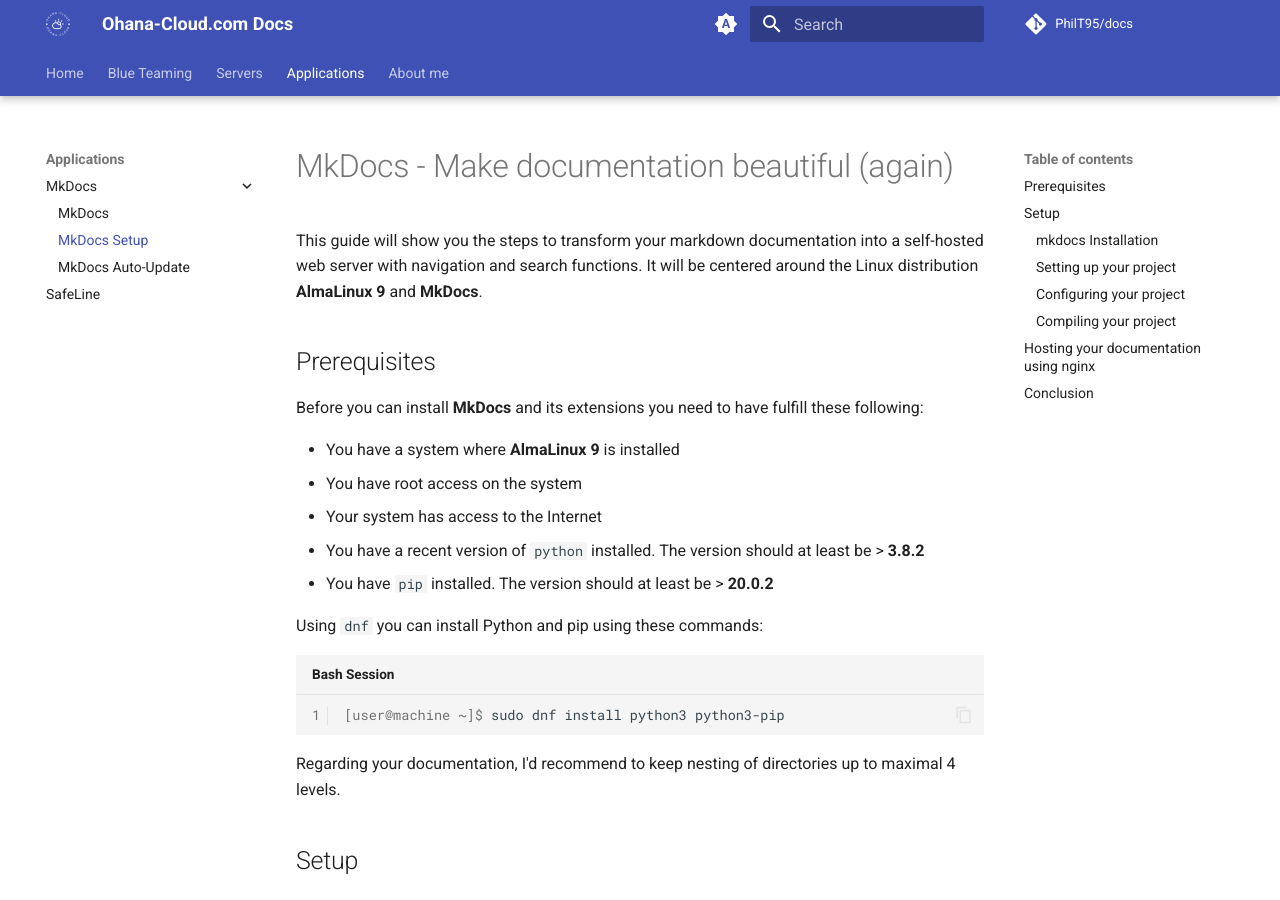
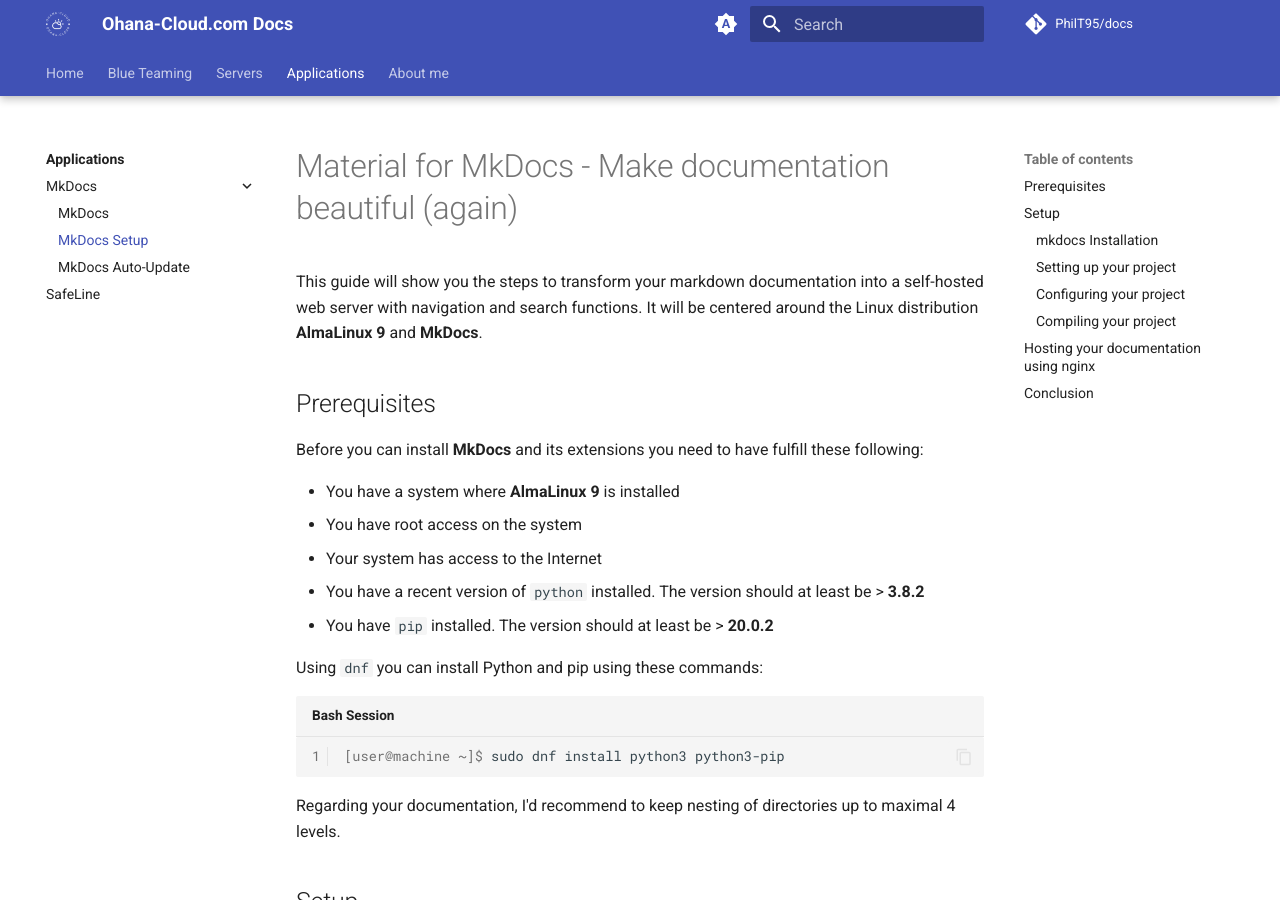
Before and after one commit to PhilT95/athenlyx, an MkDocs documentation site: the page built from docs/applications/mkdocs/mkdocs_setup.md, in a window 1280 px wide and 900 px high. Built offline with MkDocs 1.6.1 and Material for MkDocs 9.7.7, drawn with Linux system fonts in a browser that asks for light colours; plug-ins that fetch from the network failed and are left out; comment, search, counter and statistics services are not loaded.

Commit message:
Added new index.md for Applications

```diff
--- a/docs/applications/mkdocs/mkdocs_setup.md
+++ b/docs/applications/mkdocs/mkdocs_setup.md
@@ -1,4 +1,4 @@
-# MkDocs - Make documentation beautiful (again)
+# Material for MkDocs - Make documentation beautiful (again)
 This guide will show you the steps to transform your markdown documentation into a self-hosted web server with navigation and search functions. It will be centered around the Linux distribution **AlmaLinux 9** and **MkDocs**.
 
 ## Prerequisites
--- a/mkdocs.yml
+++ b/mkdocs.yml
@@ -30,6 +30,7 @@ nav:
     - Firewalld Basics: servers/firewalld.md
     - SELinux Basics: servers/SELinux.md
   - Applications:
+    - applications/index.md
     - MkDocs:
       - MkDocs : applications/mkdocs/mkdocs.md
       - MkDocs Setup : applications/mkdocs/mkdocs_setup.md
```
Also changed, not shown: README.md (+1 -1 lines), docs/applications/index.md (added, +11 -0 lines), 1 other file.
